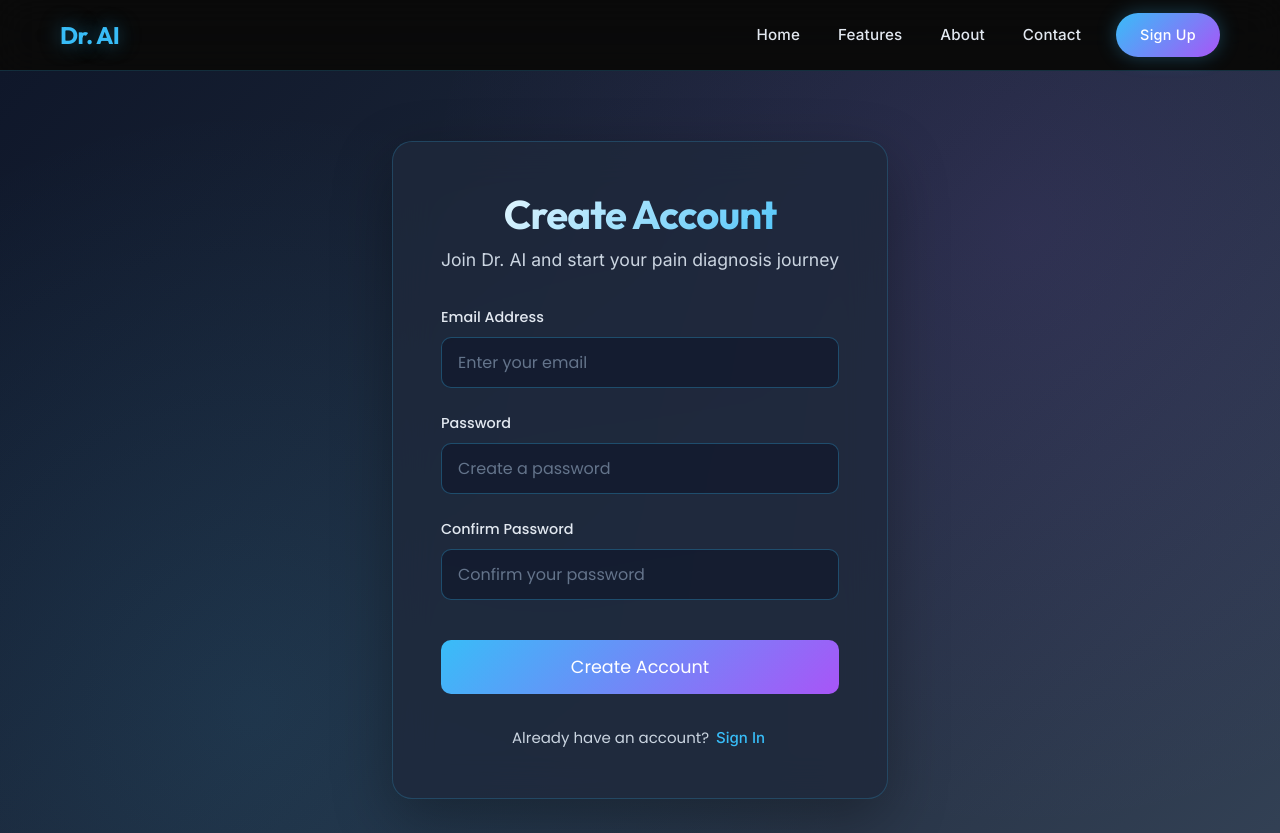
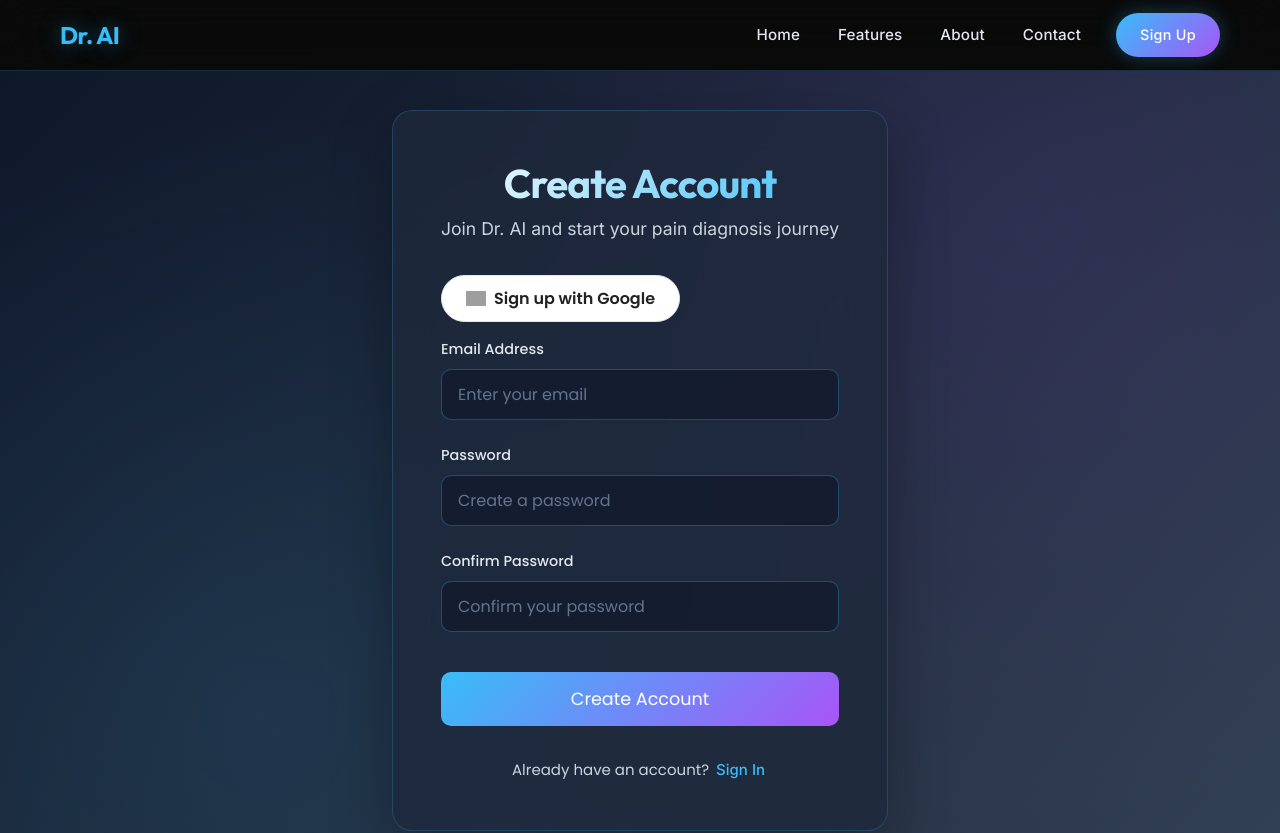
Before and after one commit to OktayJazideh/medicine-ai, a Vue app: page /register in a window 1280 px wide. Shown: the top 833 px of the page. Built offline with nearby package versions, Linux system fonts and the light colour scheme; grey boxes are pictures that could not be loaded.

Commit message:
add login

```diff
--- a/src/views/Login.vue
+++ b/src/views/Login.vue
@@ -80,7 +80,7 @@ import { useRouter, useRoute } from 'vue-router'
 
 const router = useRouter()
 const route = useRoute()
-const redirectTo = route.query.redirect || '/'
+const redirectTo = route.query.redirect || '/dashboard'
 
 const email = ref('')
 const password = ref('')
--- a/src/views/Register.vue
+++ b/src/views/Register.vue
@@ -8,6 +8,11 @@
               <h1>Create Account</h1>
               <p>Join Dr. AI and start your pain diagnosis journey</p>
             </div>
+
+            <button class="google-btn" @click="signUpWithGoogle">
+              <img src="https://www.gstatic.com/firebasejs/ui/2.0.0/images/auth/google.svg" alt="Google" style="width:20px; margin-right:8px;" />
+              Sign up with Google
+            </button>
 
             <form @submit.prevent="register" class="register-form">
               <div class="form-group">
@@ -128,7 +133,7 @@ const signUpWithGoogle = async () => {
   try {
     const result = await signInWithPopup(auth, provider)
     // User info: result.user
-    router.push('/')
+    router.push('/dashboard')
   } catch (error) {
     alert('Google sign-up failed: ' + error.message)
   }
```
